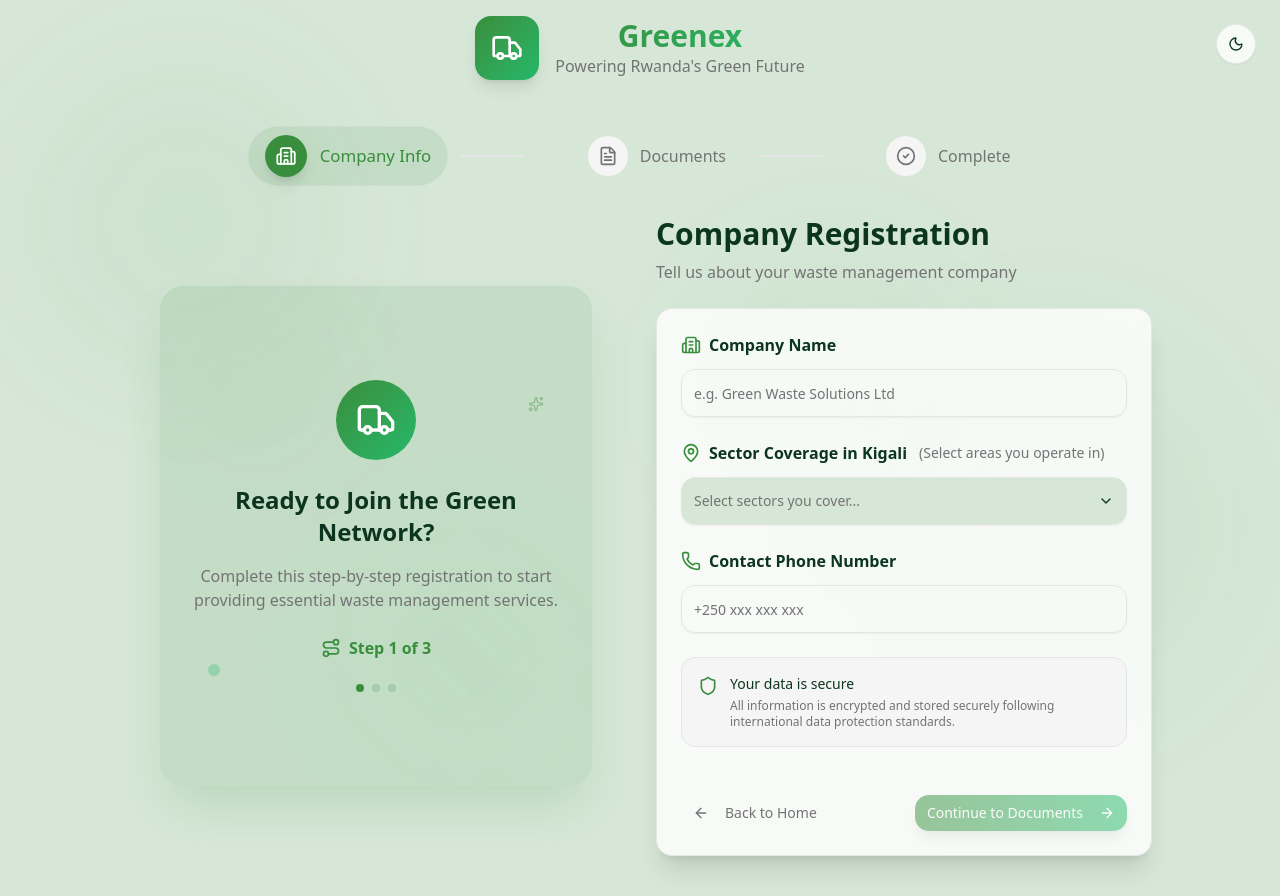
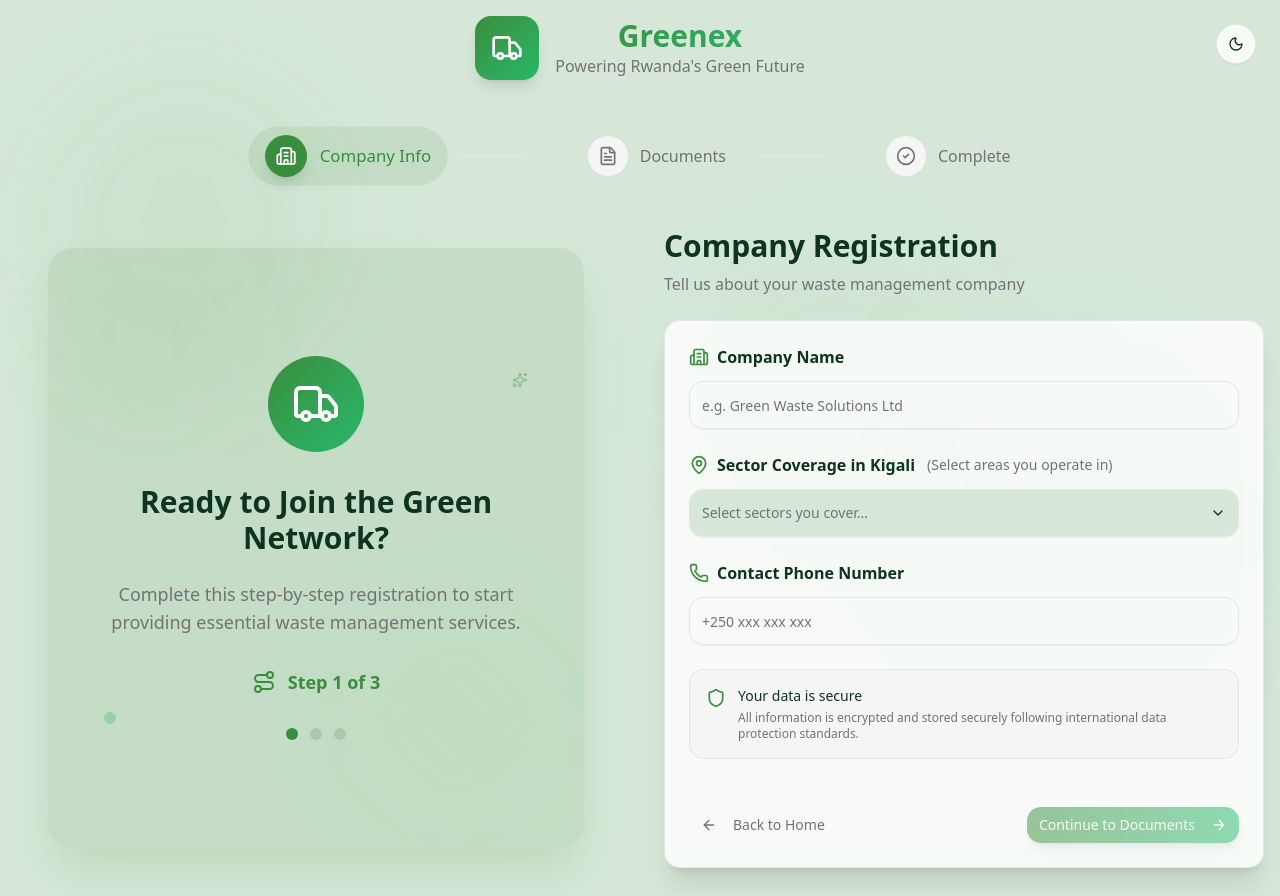
Before and after one commit to SheCanCODE-Capstone-Projects/Greenex_fe, a Next.js app: page /onboarding in a window 1280 px wide. Before the commit the page ends 872 px from the top, so only its background shows below. Built offline with nearby package versions, Linux system fonts and the light colour scheme.

Commit message:
style: aligned well colors and components

```diff
--- a/src/app/onboarding/page.tsx
+++ b/src/app/onboarding/page.tsx
@@ -4,8 +4,6 @@ import { useRouter } from 'next/navigation';
 import { Building2, FileText, CheckCircle2, Truck, Sun, Moon } from 'lucide-react';
 import { Button } from '@/components/ui/button';
 import { toast } from 'react-toastify';
-
-// Import reusable components
 import { StepIndicator } from '@/components/onboarding/StepIndicator';
 import { CompanyInfoStep, CompanyFormData } from '@/components/onboarding/CompanyInfoStep';
 import { DocumentStep } from '@/components/onboarding/DocumentStep';
@@ -47,7 +45,6 @@ export default function OnboardingPage() {
 
     setIsSubmitting(true);
     try {
-      // Use the existing API route
       const formData = new FormData();
       formData.append('companyName', companyData.companyName);
       formData.append('phoneNumber', companyData.phoneNumber);
@@ -106,7 +103,7 @@ export default function OnboardingPage() {
       </div>
 
       <div className="relative z-10 min-h-screen flex items-center justify-center px-4 py-4">
-        <div className="w-full max-w-5xl">
+        <div className="w-full max-w-[90rem]">
           {/* Logo Header */}
           <div className="text-center mb-8">
             <div className="inline-flex items-center gap-4 mb-4">
@@ -129,7 +126,7 @@ export default function OnboardingPage() {
 
           {/* Step Content */}
           {step !== 3 ? (
-            <div className="grid lg:grid-cols-2 gap-8 items-center">
+            <div className="grid lg:grid-cols-2 gap-12 items-center">
               {/* Left Side - Visual Content */}
               <OnboardingVisual step={step} />
 
--- a/src/app/signin/page.tsx
+++ b/src/app/signin/page.tsx
@@ -18,7 +18,7 @@ export default function Login() {
             <input
               type="email"
               placeholder="your email"
-              className="w-full px-3 sm:px-4 py-2 sm:py-3 text-sm sm:text-base rounded-lg border border-gray-300 bg-white focus:outline-none focus:ring-2 focus:ring-green-500 focus:border-transparent"
+              className="w-full px-3 sm:px-4 py-2 sm:py-3 text-sm sm:text-base rounded-lg border border-gray-300 bg-white focus:outline-none focus:ring-2 focus:ring-primary-green focus:border-transparent"
             />
           </div>
           <div className="mb-4">
@@ -28,14 +28,14 @@ export default function Login() {
             <input
               type="password"
               placeholder="your password"
-              className="w-full px-3 sm:px-4 py-2 sm:py-3 text-sm sm:text-base rounded-lg border border-gray-300 bg-white focus:outline-none focus:ring-2 focus:ring-green-500 focus:border-transparent"
+              className="w-full px-3 sm:px-4 py-2 sm:py-3 text-sm sm:text-base rounded-lg border border-gray-300 bg-white focus:outline-none focus:ring-2 focus:ring-primary-green focus:border-transparent"
             />
           </div>
           <div className="flex flex-col sm:flex-row justify-between items-start sm:items-center mb-4 sm:mb-6 gap-2 sm:gap-0">
             <label className="flex items-center gap-2 text-xs sm:text-sm text-gray-700">
               <input
                 type="checkbox"
-                className="w-4 h-4 text-green-600 border-gray-300 rounded focus:ring-green-500"
+                className="w-4 h-4 text-green-600 border-gray-300 rounded focus:ring-primary-green"
               />
               Remember for 30 days
             </label>
@@ -49,7 +49,7 @@ export default function Login() {
 
           {/* Login Button */}
           <button
-            className="w-full py-2 sm:py-3 text-sm sm:text-base rounded-lg font-semibold text-white bg-green-600 hover:bg-green-700 transition duration-200 focus:outline-none focus:ring-2 focus:ring-green-500 focus:ring-offset-2"
+            className="w-full py-2 sm:py-3 text-sm sm:text-base rounded-lg font-semibold text-white bg-green-600 hover:bg-green-700 transition duration-200 focus:outline-none focus:ring-2 focus:ring-primary-green focus:ring-offset-2"
           >
             Login
           </button>
--- a/src/components/onboarding/OnboardingVisual.tsx
+++ b/src/components/onboarding/OnboardingVisual.tsx
@@ -11,9 +11,9 @@ export function OnboardingVisual({ step }: OnboardingVisualProps) {
   const isStep2 = step === 2;
 
   return (
-    <div className="hidden lg:block w-full max-w-lg p-8 relative">
+    <div className="hidden lg:block w-full p-8 relative">
       <div className={cn(
-        "w-full h-[500px] bg-primary/10 rounded-3xl p-8 flex flex-col justify-center items-center relative overflow-hidden transition-all duration-700",
+        "w-full h-[600px] bg-primary/10 rounded-3xl p-10 flex flex-col justify-center items-center relative overflow-hidden transition-all duration-700",
         isStep1 ? 'shadow-2xl shadow-primary/20' : 'shadow-2xl shadow-secondary-green/20'
       )}>
         <div className="absolute top-8 left-8 w-32 h-32 bg-primary/5 rounded-full blur-3xl" />
@@ -21,38 +21,38 @@ export function OnboardingVisual({ step }: OnboardingVisualProps) {
 
         <div className="relative z-10 text-center">
           <div className={cn(
-            "w-20 h-20 mx-auto rounded-full flex items-center justify-center transition-all duration-500 mb-6",
-            isStep1 ? "bg-gradient-to-br from-primary to-secondary-green" : "bg-gradient-to-br from-blue-500 to-primary/80"
+            "w-24 h-24 mx-auto rounded-full flex items-center justify-center transition-all duration-500 mb-8",
+            isStep1 ? "bg-gradient-to-br from-primary to-secondary-green" : "bg-gradient-to-br from-primary-green to-primary/80"
           )}>
             {isStep1 ? (
-              <Truck className="w-10 h-10 text-white animate-pulse" />
+              <Truck className="w-12 h-12 text-white animate-pulse" />
             ) : (
-              <Layers className="w-10 h-10 text-white animate-bounce" />
+              <Layers className="w-12 h-12 text-white animate-bounce" />
             )}
           </div>
 
-          <h2 className="text-2xl font-bold text-foreground mb-4">
+          <h2 className="text-3xl font-bold text-foreground mb-6">
             {isStep1 ? "Ready to Join the Green Network?" : "Compliance is Key"}
           </h2>
-          <p className="text-muted-foreground mb-6 text-base">
+          <p className="text-muted-foreground mb-8 text-lg">
             {isStep1
               ? "Complete this step-by-step registration to start providing essential waste management services."
               : "Securely upload your contracts and licenses. We handle the rest to ensure full regulatory compliance."
             }
           </p>
 
-          <div className="flex items-center justify-center gap-2 text-primary font-semibold">
-            <Route className="w-5 h-5" />
+          <div className="flex items-center justify-center gap-3 text-primary font-semibold text-lg">
+            <Route className="w-6 h-6" />
             <span>Step {step} of 3</span>
           </div>
 
           {/* Progress indicators */}
-          <div className="flex justify-center gap-2 mt-6">
+          <div className="flex justify-center gap-3 mt-8">
             {[1, 2, 3].map((i) => (
               <div
                 key={i}
                 className={cn(
-                  "w-2 h-2 rounded-full transition-all duration-300",
+                  "w-3 h-3 rounded-full transition-all duration-300",
                   i <= step ? "bg-primary" : "bg-primary/20"
                 )}
               />
--- a/src/components/ui/FileUploadModal.tsx
+++ b/src/components/ui/FileUploadModal.tsx
@@ -79,7 +79,7 @@ export function FileUploadModal({
           <div
             className={cn(
               "border-2 border-dashed rounded-lg p-8 text-center transition-colors",
-              dragActive ? "border-green-500 bg-green-50" : "border-gray-300"
+              dragActive ? "border-secondary-green bg-green-50" : "border-gray-300"
             )}
             onDragEnter={handleDrag}
             onDragLeave={handleDrag}
```
